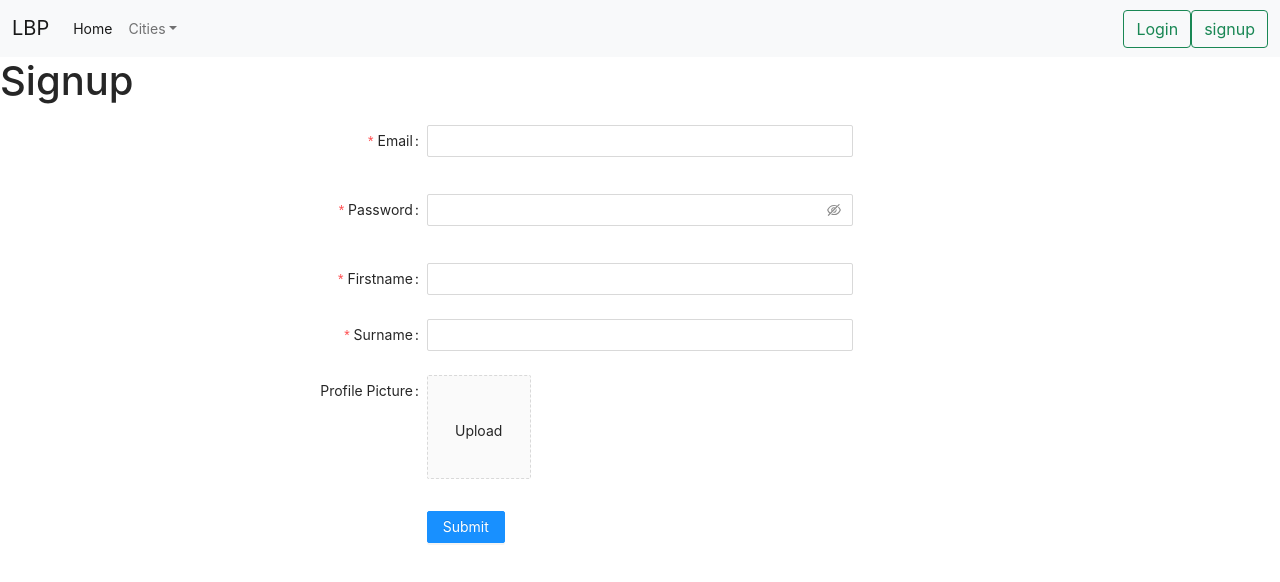
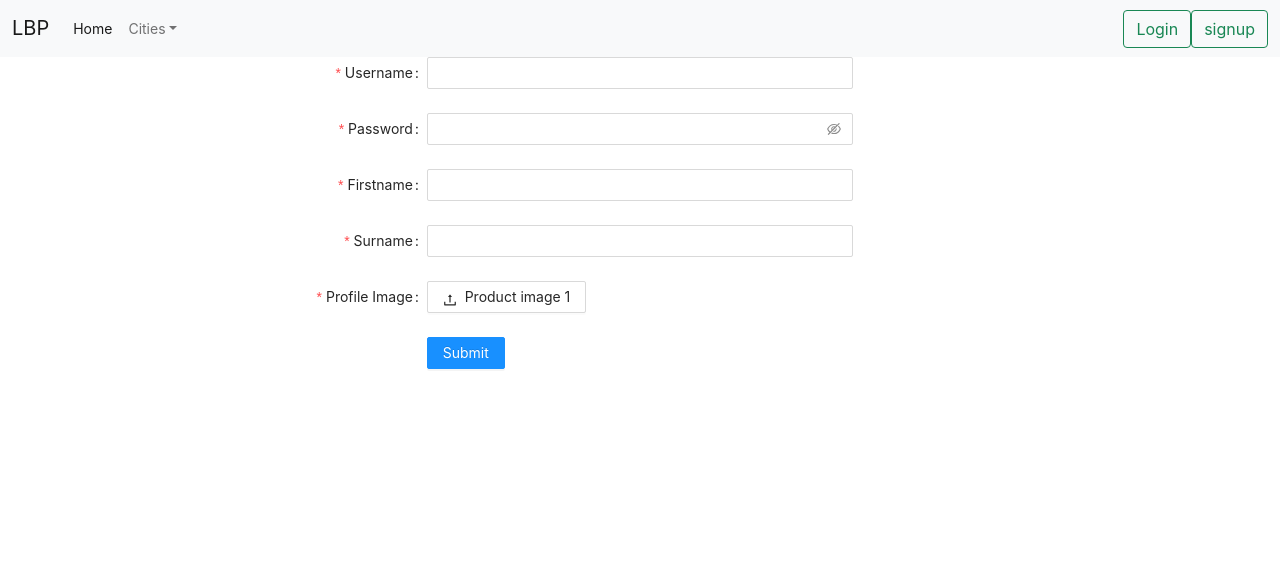
Before and after one commit to gangchenyeshi/Le-bon-plan, a React (Create React App) app in the folder frontend/: page /signup in a window 1280 px wide. Shown: the top 582 px of the page. Built offline with nearby package versions, Linux system fonts and the light colour scheme.

Commit message:
signup update

```diff
--- a/frontend/src/views/Signup.jsx
+++ b/frontend/src/views/Signup.jsx
@@ -1,8 +1,8 @@
-import React, { useState } from 'react';
+import React, { } from "react";
 import 'antd/dist/antd.css';
-import { Form, Input, Button, Upload } from 'antd';
-import { useHistory } from "react-router-dom";
-import "./signup.css"
+import { Form, Input, Button, Upload, message } from 'antd';
+import { UploadOutlined } from '@ant-design/icons';
+
 
 
 const layout = {
@@ -21,94 +21,49 @@ const tailLayout = {
 };
 
 const Signup = () => {
-    let history = useHistory();
 
-    const [imageUrl, setImage] = useState('');
-
-    const [isValid, setIsValid] = useState(false);
-    const [message, setMessage] = useState('');
-    const emailRegex = /\S+@\S+\.\S+/;
-
-    const [isPasswordValid, setIsPasswordValid] = useState(false);
-    const [messagePW, setMessagePW] = useState('');
-    const passwordRegex=  /^[a-zA-Z0-9!@#$%^&*]{8,}$/;
+    const props = {
+        name: 'file',
+        action: 'https://localhost:8000/public/profileimage/:id',
+        headers: {
+          authorization: 'authorization-text',
+        },
+        onChange(info) {
+          if (info.file.status !== 'uploading') {
+            console.log(info.file, info.fileList);
+          }
+          if (info.file.status === 'done') {
+            message.success(`${info.file.name} file uploaded successfully`);
+          } else if (info.file.status === 'error') {
+            message.error(`${info.file.name} file upload failed.`);
+          }
+        },
+        progress: {
+          strokeColor: {
+            '0%': '#108ee9',
+            '100%': '#87d068',
+          },
+          strokeWidth: 3,
+          format: percent => `${parseFloat(percent.toFixed(2))}%`,
+        },
+      };
 
     const onFinish = async (signupData) => {
         try {
             console.clear();
             console.log('Success:', signupData);
-            fetch("http://localhost:8000/signup", {
+            fetch("http://localhost:8000/singup", {
                 method: "POST",
                 headers: {
                     "Content-type": "application/json"
                 },
                 body: JSON.stringify(signupData)
-            });
-
-            history.push('/profile')
-
+            })
         } catch (err) {
             console.error(err)
         }
     };
 
-    const uploadButton = (
-        <div>
-            <div style={{ marginTop: 8 }}>Upload</div>
-        </div>
-    );
-
-    function getBase64(img, callback) {
-        const reader = new FileReader();
-        reader.addEventListener('load', () => callback(reader.result));
-        reader.readAsDataURL(img);
-    }
-
-    const handleChangeImage = info => {
-        if (info.file.status === 'done') {
-            // Get this url from response in real world.
-            console.log(info)
-            getBase64(info.file.originFileObj, imageUrl => setImage(imageUrl));
-        }
-    };
-
-    const beforeUpload = (file) => {
-        const isJpgOrPng = file.type === 'image/jpeg' || file.type === 'image/png';
-        if (!isJpgOrPng) {
-            console.error('You can only upload JPG/PNG file!');
-        }
-        const isLt2M = file.size / 1024 / 1024 < 2;
-        if (!isLt2M) {
-            console.error('Image must smaller than 2MB!');
-        }
-        return isJpgOrPng && isLt2M;
-    }
-
-    //email validation
-    const onChangeEmail = (event) => {
-        const email = event.target.value;
-        console.log(email)
-        if (emailRegex.test(email)) {
-            setIsValid(true);
-            setMessage('Your email is valid!');
-        } else {
-            setIsValid(false);
-            setMessage('Please enter a valid email!');
-        }
-    }
-
-    //password validation
-    const onChangePassword = (event) => {
-        const password = event.target.value;
-        console.log(password)
-        if (passwordRegex.test(password)) {
-            setIsPasswordValid(true);
-            setMessagePW('Your password is valid!');
-        } else {
-            setIsPasswordValid(false);
-            setMessagePW('Password must be 8 letter');
-        }
-    }
 
 
     return (
@@ -120,21 +75,17 @@ const Signup = () => {
             }}
             onFinish={onFinish}
         >
-            <h1>Signup</h1>
             <Form.Item
-                label="Email"
-                name="email"
+                label="Username"
+                name="username"
                 rules={[
                     {
                         required: true,
-                        message: 'Please input your email!',
+                        message: 'Please input your username!',
                     },
                 ]}
             >
-                <Input onChange={onChangeEmail} />
-                <p className={`message ${isValid ? 'success' : 'error'}`}>
-                    {message}
-                </p>
+                <Input />
             </Form.Item>
 
             <Form.Item
@@ -144,14 +95,10 @@ const Signup = () => {
                     {
                         required: true,
                         message: 'Please input your password!',
-                    }
-                    // { validator: validatePassword }
+                    },
                 ]}
             >
-                <Input.Password onChange={onChangePassword}/>
-                <p className={`message ${isPasswordValid ? 'success' : 'error'}`}>
-                    {messagePW}
-                </p>
+                <Input.Password />
             </Form.Item>
 
             <Form.Item
@@ -180,21 +127,20 @@ const Signup = () => {
                 <Input />
             </Form.Item>
 
-            <Form.Item label="Profile Picture"
-                name="profilePicture">
-                <Upload
-                    name="profilePicture"
-                    listType="picture-card"
-                    beforeUpload={beforeUpload}
-                    showUploadList={false}
-                    action="http://localhost:8000/upload" // change this url after
+            <Form.Item label="Profile Image"
+                name="profileImage"
+                rules={[
+                    {
+                        required: true,
+                        message: 'Please input your profile image!',
+                    },
+                ]}
+            >
 
-                    onChange={handleChangeImage}
-                >
-                    {imageUrl ? <img src={imageUrl} alt="avatar" style={{ width: '100%' }} /> : uploadButton}
+                <Upload {...props}>
+                    <Button icon={<UploadOutlined />}>Product image 1</Button>
                 </Upload>
             </Form.Item>
-
             <Form.Item {...tailLayout}>
                 <Button type="primary" htmlType="submit">
                     Submit
```
